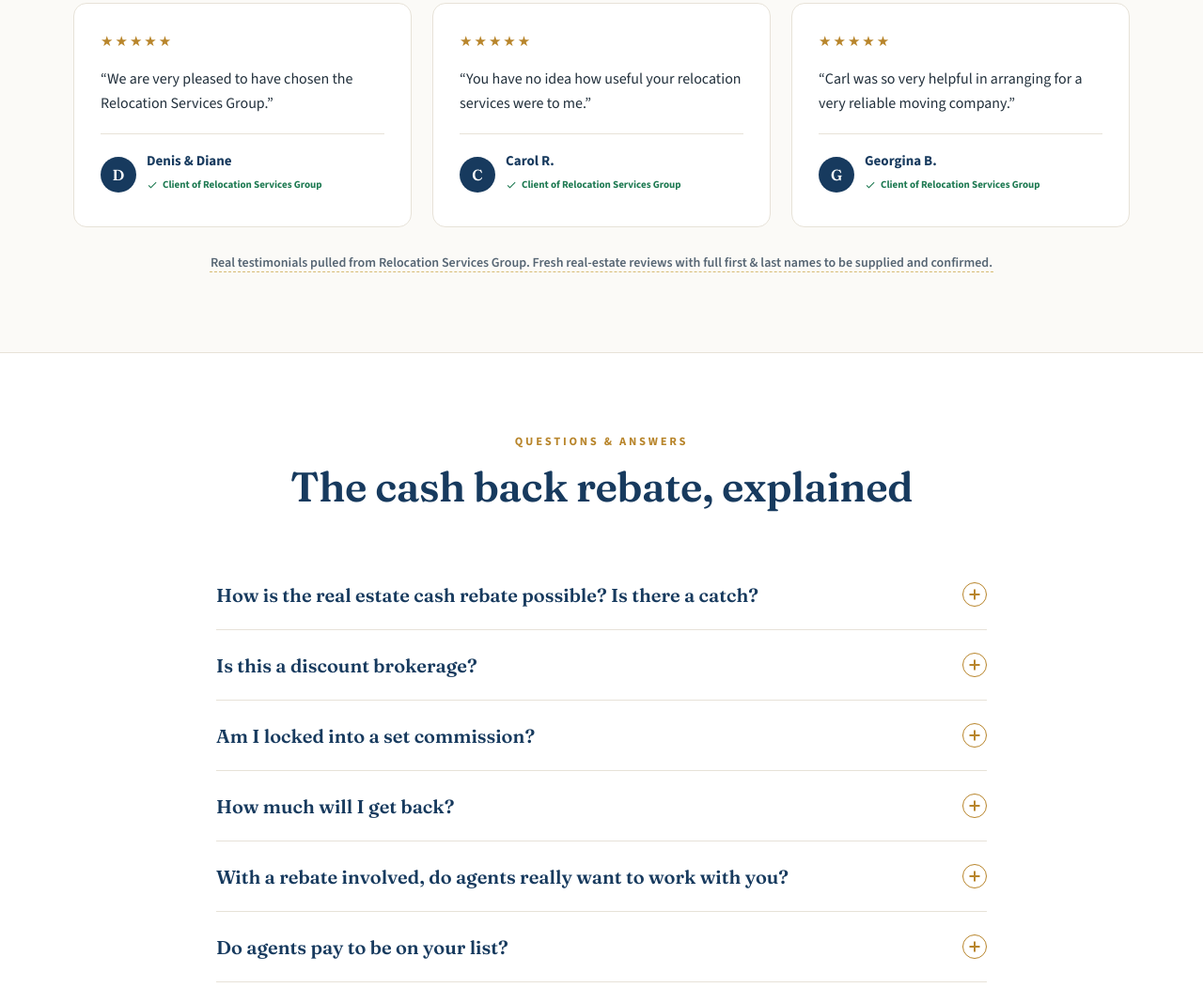
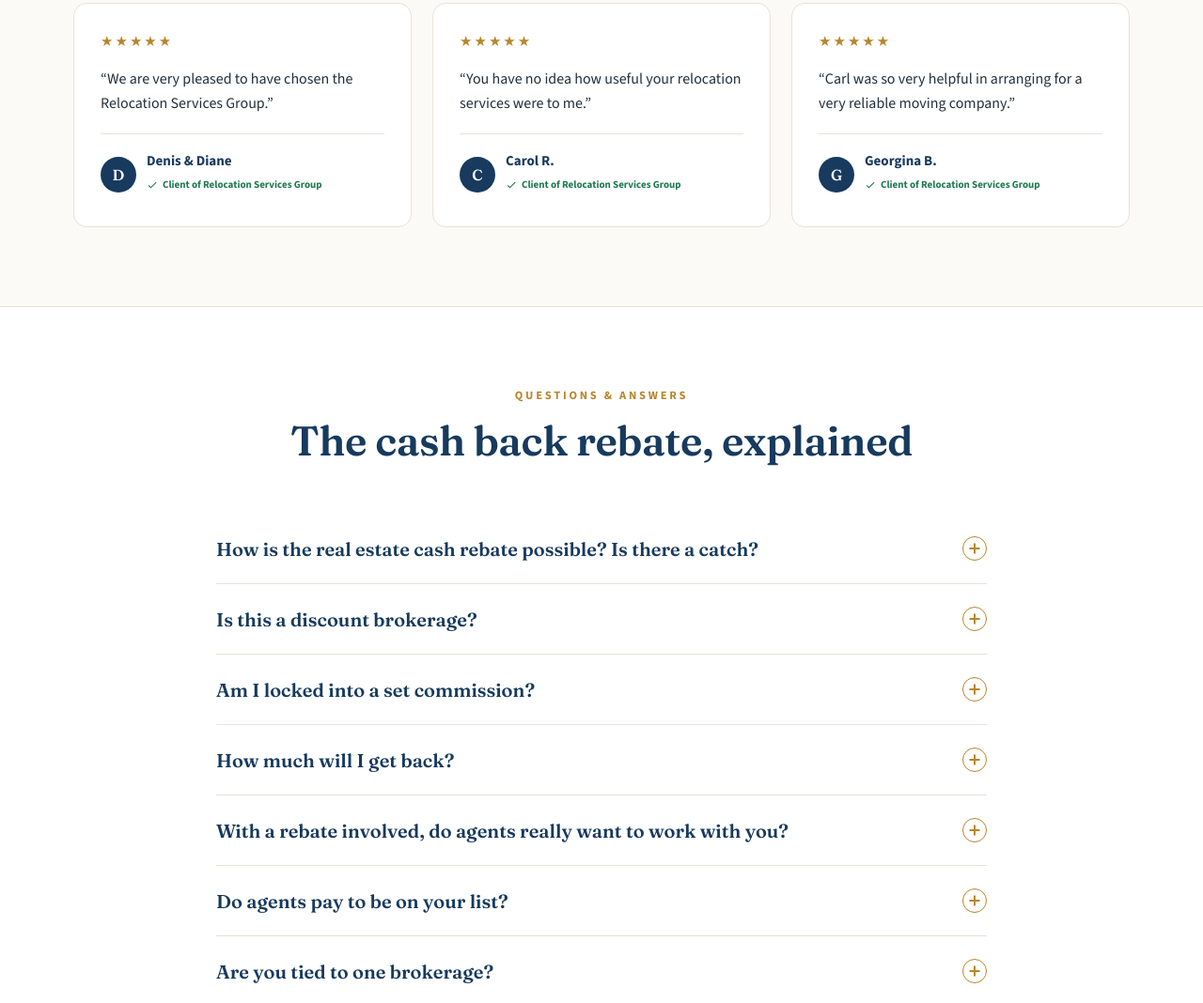
Before and after one commit to 79builds/CashBackRebate, a plain HTML site: page index.html in a window 1280 px wide. Shown: the part 7459-8527 px from the top of the page at 94% size. Drawn offline with nearby package versions, Linux system fonts and the light colour scheme.

Commit message:
Remove internal placeholder note from testimonials section

```diff
--- a/index.html
+++ b/index.html
@@ -868,7 +868,6 @@
         <div class="who"><div class="avatar">G</div><div><div class="nm">Georgina B.</div><span class="verified"><svg viewBox="0 0 24 24"><path d="M9 16.2 4.8 12l-1.4 1.4L9 19 21 7l-1.4-1.4z"/></svg>Client of Relocation Services Group</span></div></div>
       </div>
     </div>
-    <p style="text-align:center;margin-top:26px;color:var(--ink-soft);font-size:14px"><span class="ph" title="To confirm with Carl">Real testimonials pulled from Relocation Services Group. Fresh real-estate reviews with full first &amp; last names to be supplied and confirmed.</span></p>
   </div>
 </section>
 
```
